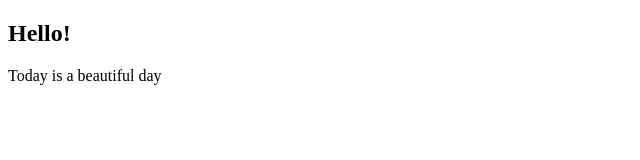
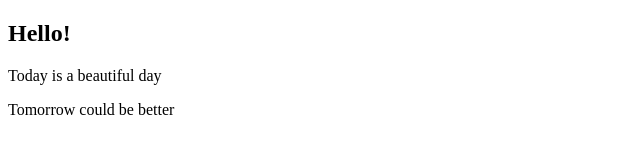
Before and after one commit to CodeJunkieSammie/new-repo, a plain HTML site: page index.html in a window 1280 px wide. Shown: the whole page, without its empty margins (0-640 px from the left). Drawn offline with Linux system fonts and the light colour scheme.

Commit message:
Add second p tag

```diff
--- a/index.html
+++ b/index.html
@@ -10,6 +10,7 @@
     <header>
       <h2>Hello!</h2>
       <p>Today is a beautiful day</p>
+      <p>Tomorrow could be better</p>
     </header>
 
     <main></main>
```
